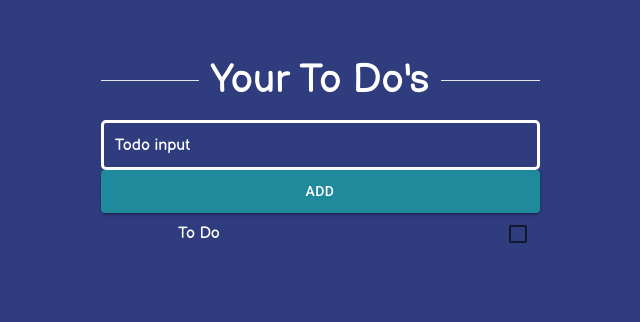
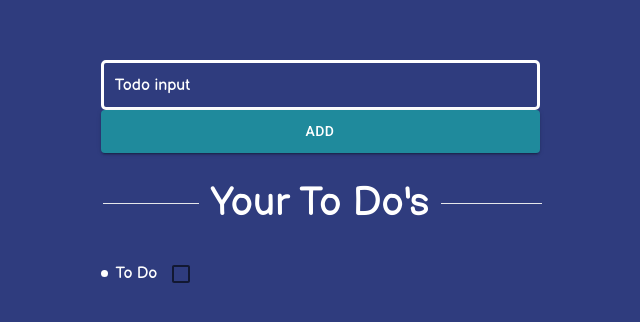
Before and after one commit to Yuwen-0/Next-Todo-App, a Next.js app: page / in a window 1280 px wide. Shown: the part 162-484 px from the top of the page, without its empty margins (320-960 px from the left). Built offline with nearby package versions, Linux system fonts and the light colour scheme.

Commit message:
add:little corrections

```diff
--- a/src/app/Home.module.css
+++ b/src/app/Home.module.css
@@ -8,15 +8,16 @@
 .title{
     font-size: 40px;
     width: 55%;
+    position: relative;
     background-color: #2F3C7E;
     text-align: center;
-    margin: 0 auto;
+    margin: 20px auto;
 }
 
 .titleLine{
     position: absolute;
     width: 439px;
-    left: 0;
+    left: -40%;
     z-index: -1;
     top: 30px;
 }
@@ -24,7 +25,6 @@
 .mainContainer{
     width: 439px;
     height: 377px;
-    position: relative;
 }
 
 .input{
--- a/src/app/page.tsx
+++ b/src/app/page.tsx
@@ -8,12 +8,12 @@ export default function Home() {
   return (
     <main className={styles.main}>
       <div className={styles.mainContainer}>
+        <Input label="Todo input" className={styles.input} />
+        <Button variant="contained" className={styles.button}>Add</Button>
         <h1 className={styles.title}>
           Your To Do&apos;s
+          <hr className={styles.titleLine} />
         </h1>
-        <hr className={styles.titleLine} />
-        <Input label="Todo input" className={styles.input} />
-        <Button variant="contained" className={styles.button}>Add</Button>
         <ALLToDos/>
       </div>
     </main>
--- a/src/components/ALLToDos.jsx
+++ b/src/components/ALLToDos.jsx
@@ -3,8 +3,8 @@ import ToDo from "./ToDo"
 
 export default function AllToDos(){
     return (
-        <div>
+        <ul className="list-outside">
             <ToDo/>
-        </div>
+        </ul>
     )
 }
--- a/src/components/ToDo.tsx
+++ b/src/components/ToDo.tsx
@@ -3,12 +3,9 @@ import styles from "./Todo.module.css"
 export default function ToDo(){
 
     return (
-        <div className={styles.todoContainer}>
+        <li className={styles.todoContainer}>
             <h1 className='text-center'>To Do</h1>
-            <h2></h2>
-            <h2></h2>
-            <h2></h2>
             <Checkbox className={`w-12 ${styles.checkbox}`} />
-        </div>
+        </li>
     )
 }
--- a/src/components/Todo.module.css
+++ b/src/components/Todo.module.css
@@ -1,8 +1,20 @@
 .todoContainer{
-    display: grid;
-    width: 100%;
-    grid-template-columns:3fr repeat(3, 1fr) 45px;
+    display: flex;
     align-items: center;
+    padding-left: 15px;
+    position: relative;
+}
+
+.todoContainer::before{
+    content: '';
+    position: absolute;
+    bottom: 42%;
+    left: 0;
+    width: 7px;
+    height: 7px;
+    border-radius: 50%;
+    background-color: white;
+    margin-right: 10px;
 }
 
 .todoTable{
```
